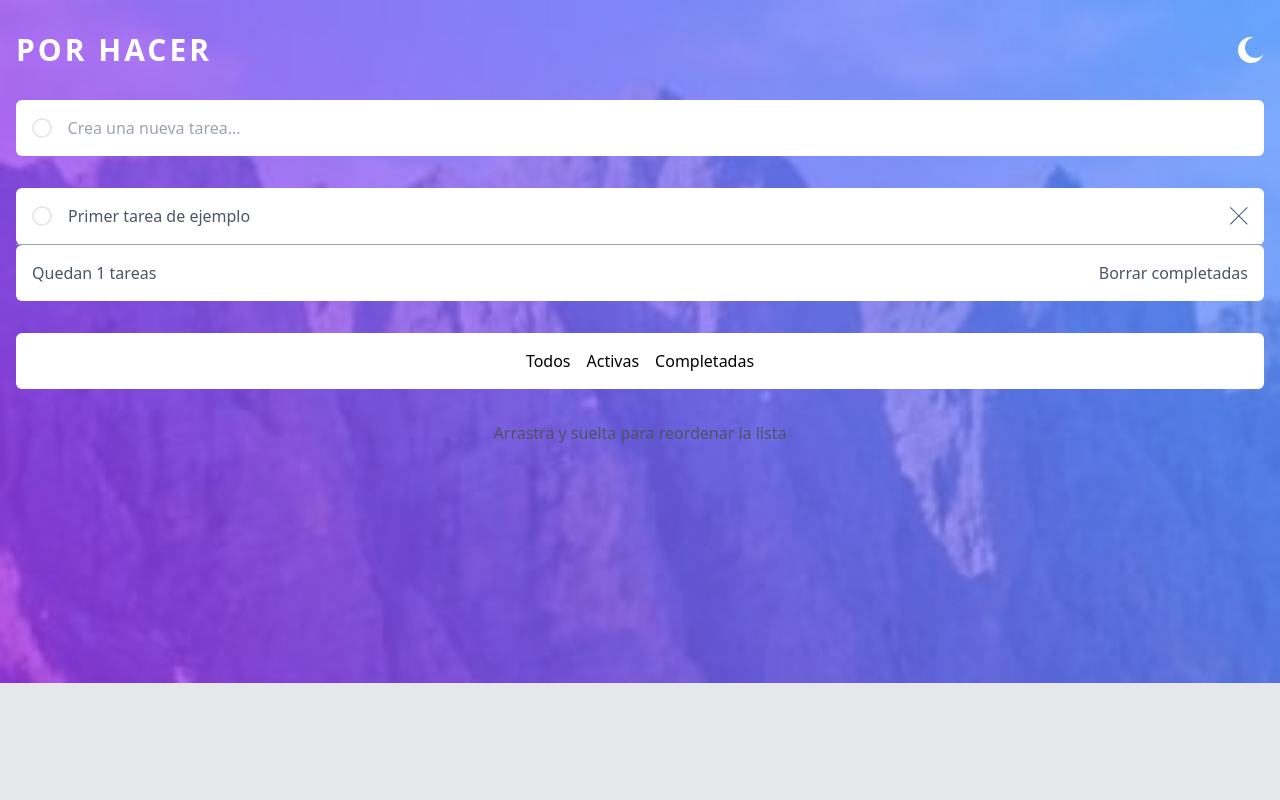
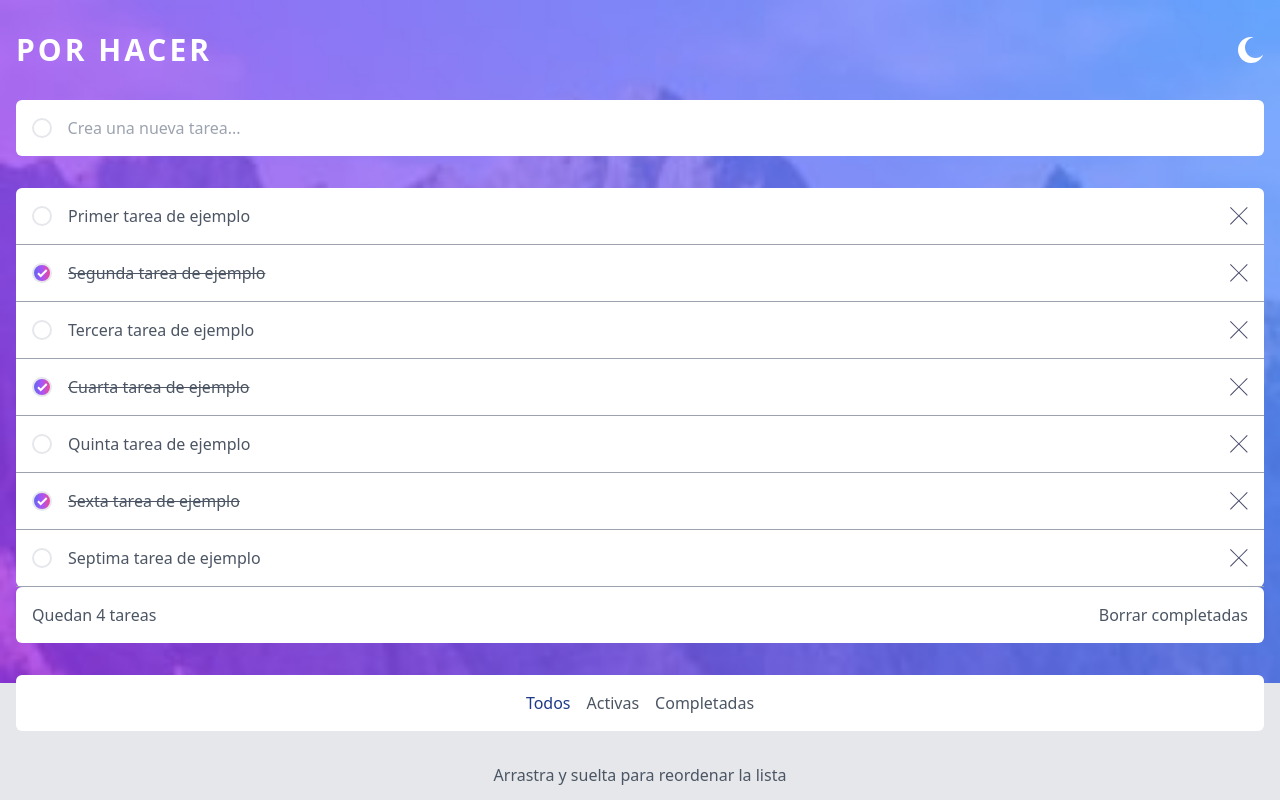
Before and after one commit to andychavez95/PorHacer-ReactApp, a React (Vite) app: page / in a window 1280 px wide. Built offline with nearby package versions, Linux system fonts and the light colour scheme.

Commit message:
Filtros para mostrar tareas

```diff
--- a/src/App.jsx
+++ b/src/App.jsx
@@ -11,12 +11,60 @@ const initialTask = [
         id: Date.now(),
         message: "Primer tarea de ejemplo",
         completed: false
+    },
+    {
+        id: Date.now() + 1,
+        message: "Segunda tarea de ejemplo",
+        completed: true
+    },
+    {
+        id: Date.now() + 2,
+        message: "Tercera tarea de ejemplo",
+        completed: false
+    },
+    {
+        id: Date.now() + 3,
+        message: "Cuarta tarea de ejemplo",
+        completed: true
+    },
+    {
+        id: Date.now() + 4 ,
+        message: "Quinta tarea de ejemplo",
+        completed: false
+    },
+    {
+        id: Date.now() + 5,
+        message: "Sexta tarea de ejemplo",
+        completed: true
+    },
+    {
+        id: Date.now() + 6,
+        message: "Septima tarea de ejemplo",
+        completed: false
     }
 ];
 
 const App = () => {
 
     const [tasks, setTasks] = useState(initialTask);
+    const [filter, setFilter] = useState("all");
+
+    const getTask = () => {
+        switch (filter) {
+            case "all":
+                return tasks;
+            case "active":
+                return tasks.filter((task) => !task.completed)
+            case "completed":
+                return tasks.filter((task) => task.completed)
+            default:
+                return tasks;
+        }
+    }
+
+    const applyFilter = (x) => {
+        setFilter(x);
+    }
 
     const createTask = (message) => {
         const newTask = {
@@ -60,14 +108,14 @@ const App = () => {
                     { /* Registro de tareas. */ }
                     <TasksForm createTask={ createTask } />
                     {/* Lista de tareas. */}
-                    <TasksList tasks={ tasks } deleteTask={ deleteTask } completeTask={ completeTask }/>
+                    <TasksList tasks={ getTask() } deleteTask={ deleteTask } completeTask={ completeTask }/>
                     {/* Contador de tareas */}
                     <TasksCounter
                         computedTasksLeft={ computedTasksLeft }
                         deleteCompletedTask={ deleteCompletedTask }
                     />
                     {/* Operaciones con la lista de tareas. */}
-                    <TasksOperations />
+                    <TasksOperations filter={ filter } applyFilter={ applyFilter } />
                 </main>
                 <Footer/>
             </div>
--- a/src/components/tasks/TasksOperations.jsx
+++ b/src/components/tasks/TasksOperations.jsx
@@ -1,10 +1,39 @@
-const TasksOperations = () => {
+const TasksOperations = ({ filter, applyFilter }) => {
+
+    const handleOnClick = (filter) => {
+        applyFilter(filter)
+    }
+
     return (
         <section className="container mx-auto mt-8">
             <div className="flex justify-center gap-4 bg-white rounded-md p-4">
-                <button className="hover:text-blue-600">Todos</button>
-                <button className="hover:text-blue-600">Activas</button>
-                <button className="hover:text-blue-600">Completadas</button>
+                <button
+                    className={`
+                        ${filter === "all" ?
+                                'text-blue-900' : 'text-gray-600' }
+                        `}
+                    onClick={ () => { handleOnClick("all") } }
+                >
+                    Todos
+                </button>
+                <button
+                    className={`
+                        ${filter === "active" ?
+                                'text-blue-900' : 'text-gray-600' }
+                        `}
+                    onClick={ () => { handleOnClick("active") } }
+                >
+                    Activas
+                </button>
+                <button
+                    className={`
+                        ${filter === "completed" ?
+                                'text-blue-900' : 'text-gray-600' }
+                        `}
+                    onClick={ () => { handleOnClick("completed") } }
+                >
+                    Completadas
+                </button>
             </div>
         </section>
     );
```
